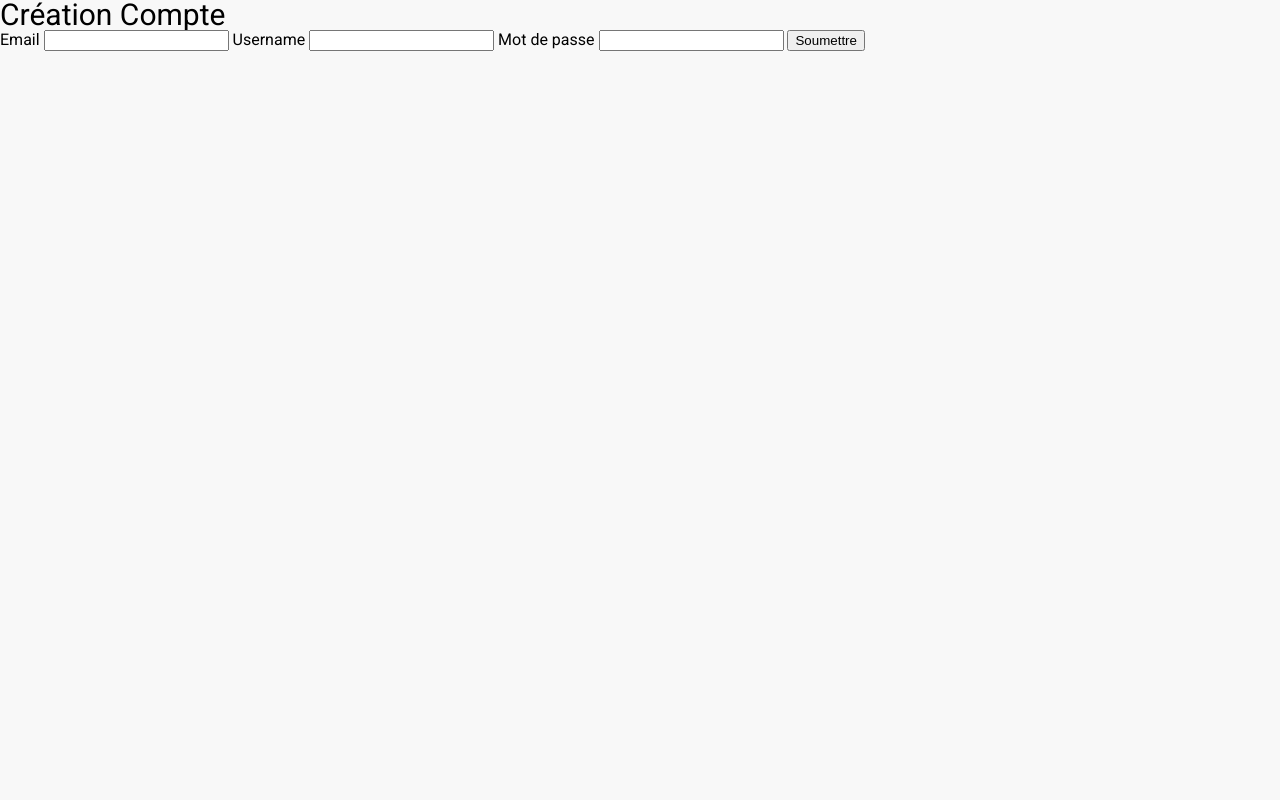
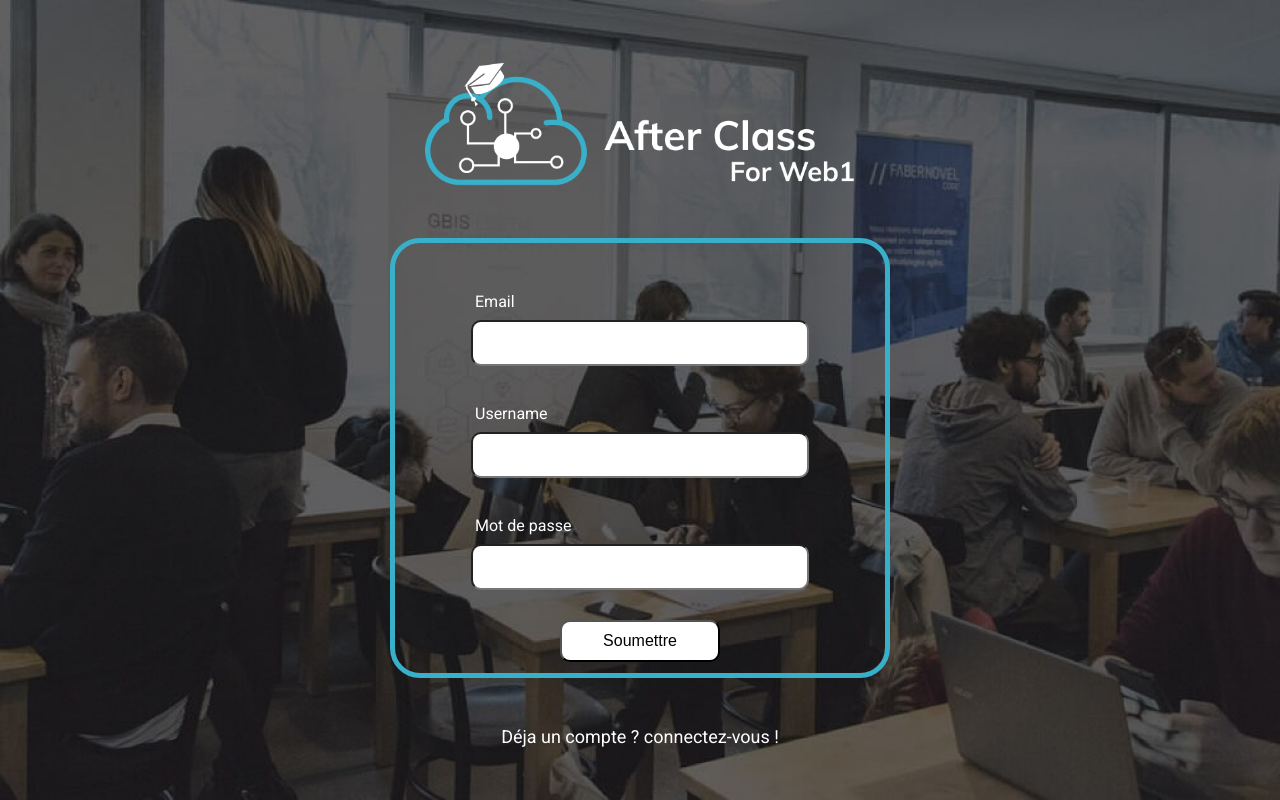
Before and after one commit to InSecker/afterclass, a PHP site: page /accountCreation.php in a window 1280 px wide. Run offline with PHP 8.4, Linux system fonts and the light colour scheme.

Commit message:
aded style for connexion and creation pages

```diff
--- a/accountCreation.php
+++ b/accountCreation.php
@@ -14,20 +14,37 @@ $user->message->showAlert();
 ?>
 
 
-<div class="">
-	<h1>Création Compte</h1>
+<div class="connexion__container">
 
-	<form action="accountCreation.php" method="post">
+	<img class= "connexion__logo" src="assets/images/logo.png" alt="logo">
 
-		<label for="email">Email</label>
-		<input id="email" type="text" name="email">
+	<form class="connexion__form"action="accountCreation.php" method="post">
 
-		<label for="username">Username</label>
-		<input id="username" type="text" name="username">
+		<label class="form__label" for="email">Email</label>
+		<input class="form__field" id="email" type="text" name="email">
 
-		<label for="mdp">Mot de passe</label>
-		<input type="password" id="mdp" name="password" class="">
+		<label class="form__label" for="username">Username</label>
+		<input class="form__field" id="username" type="text" name="username">
 
-		<input type="submit" name="createAccount" value="Soumettre">
+		<label class="form__label" for="mdp">Mot de passe</label>
+		<input class="form__field" type="password" id="mdp" name="password" class="">
+
+		<input class="form__submit" type="submit" name="createAccount" value="Soumettre">
 	</form>
+
+	<a class="connexion_create" href="index.php">Déja un compte ? connectez-vous !</a>
+
 </div>
+
+
+
+<style>
+
+body {
+	height: 100vh;
+	width: 100vw;
+	background: url('assets/images/background.png') no-repeat center fixed;
+  background-size: cover;
+
+}
+</style>
--- a/assets/css/main.css
+++ b/assets/css/main.css
@@ -69,4 +69,70 @@ a {
 body {
   font-family: 'Roboto';
   background: rgb(248,248,248);
+
 }
+
+/* PAGE CONNEXION & CREATION */
+
+.connexion__container {
+  display: flex;
+  justify-content: center;
+  align-items: center;
+  height: 100vh;
+  width: 100vw;
+  flex-direction: column;
+}
+
+.connexion__logo {
+  width: 430px;
+}
+
+.connexion__form {
+  display: flex;
+  flex-direction: column;
+  width: 500px;
+  height: 440px;
+  align-items: center;
+  justify-content: center;
+  border: 5px solid #39B0CA;
+  box-sizing: border-box;
+  border-radius: 30px;
+  margin-bottom: 50px;
+  margin-top: 50px;
+}
+
+.connexion_create {
+  color: white;
+  font-size: 18px;
+}
+
+.connexion_create:hover {
+  color: #39B0CA;
+}
+
+.form__field {
+  width: 330px;
+  height: 40px;
+  background: #FFFFFF;
+  border-radius: 10px;
+  font-size: 16px;
+
+}
+
+.form__label {
+  color: #FFFFFF;
+  width: 330px;
+  margin-bottom: 10px;
+  margin-top: 40px;
+
+}
+
+.form__submit {
+
+background: #FFFFFF;
+border-radius: 10px;
+width: 160px;
+height: 42px;
+margin-top: 30px;
+font-size: 16px;
+}
--- a/assets/inc/header.php
+++ b/assets/inc/header.php
@@ -20,10 +20,10 @@
   <nav class="navigation">
     <ul>
       <li class="navElement">
-        <a href="index.php?logout">Déconnexion</a>
+        <a href="post.php">Poser une question</a>
       </li>
       <li class="navElement">
-        <a href="post.php">Poser une question</a>
+        <a href="index.php?logout">Déconnexion</a>
       </li>
     </ul>
   </nav>
```
Also changed, not shown: index.php (+21 -9 lines), assets/images/background.png (added), assets/images/logo.png (added).
